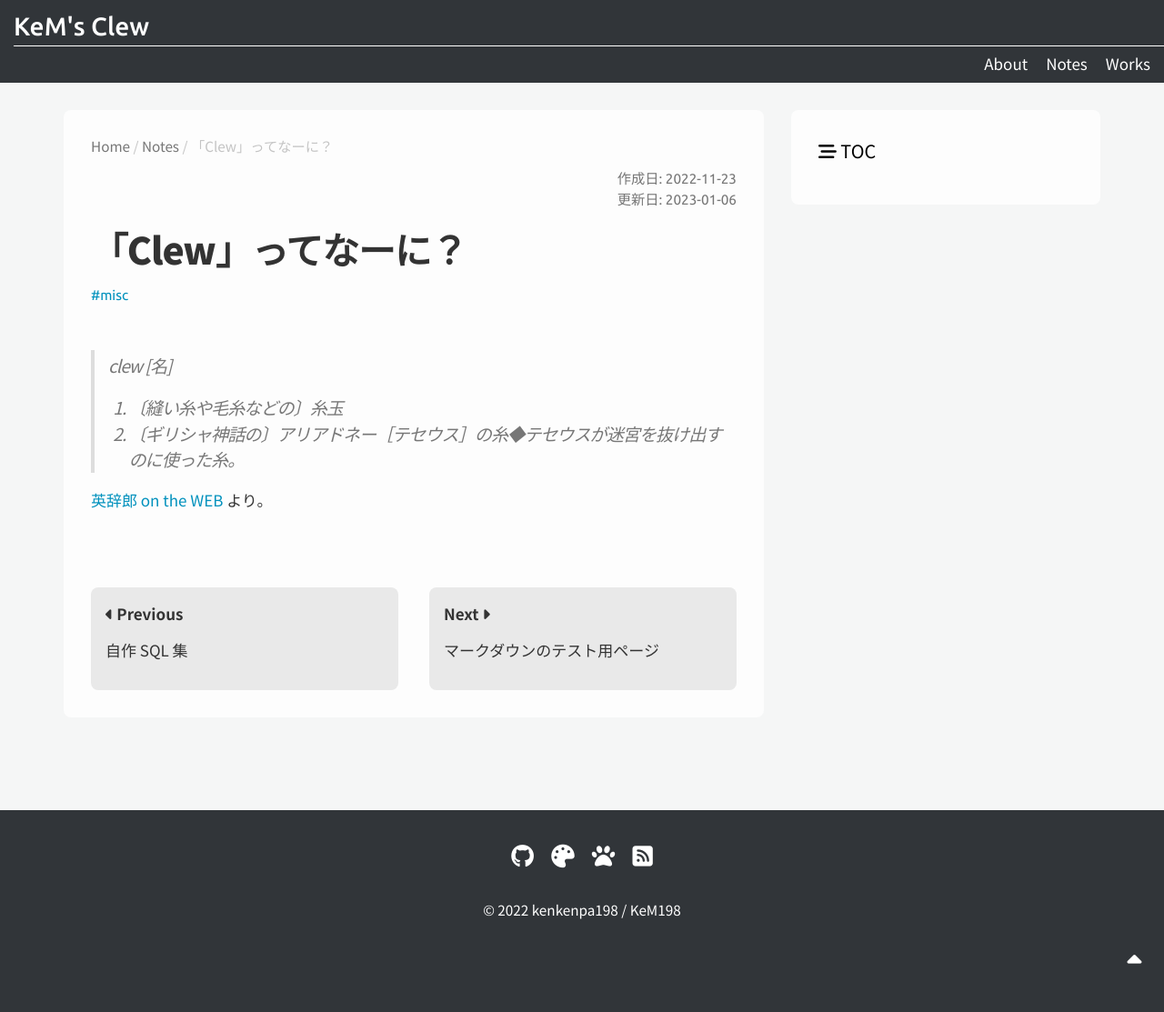
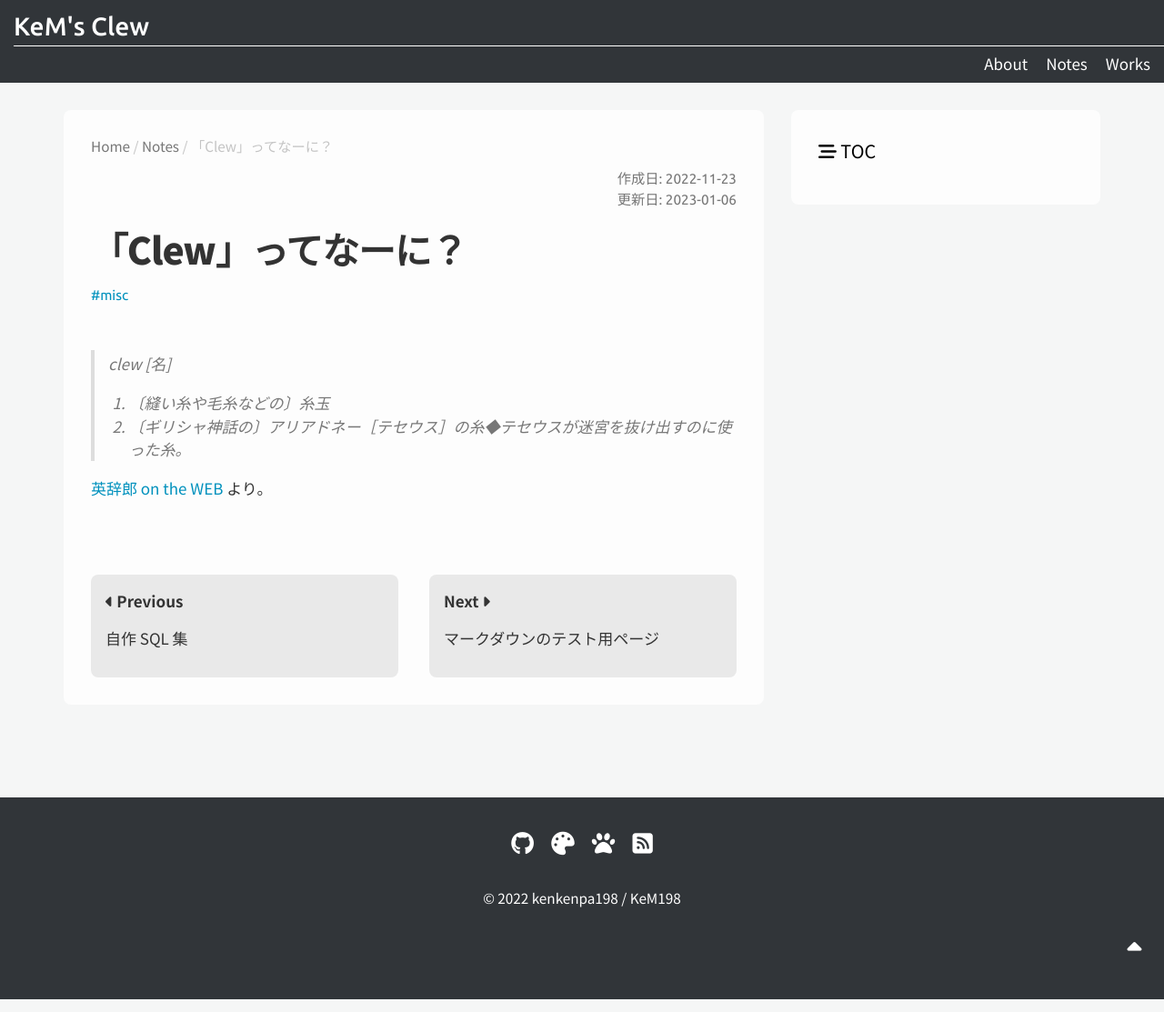
Before and after one commit to kenkenpa198/kems-clew.net, a Jekyll site: the page built from docs/_posts/2022-11-23-whats-clew.md, in a window 1280 px wide. Shown: the whole page at 91% size. Built offline with Jekyll 4.4.1, drawn with Linux system fonts in a browser that asks for light colours; nearby versions of some CDN libraries; the repository's description, which GitHub fills in, is left out.

Commit message:
[update]adjust blockquote style

```diff
--- a/docs/_sass/minima/_base.scss
+++ b/docs/_sass/minima/_base.scss
@@ -278,8 +278,8 @@ blockquote {
   color: $color-grey;
   border-left: 4px solid $color-grey-thin;
   padding-left: $spacing-unit / 2;
-  @include relative-font-size(1.125);
-  letter-spacing: -1px;
+  // @include relative-font-size(1.125);
+  // letter-spacing: -1px;
   font-style: italic;
 
   > :last-child {
```
